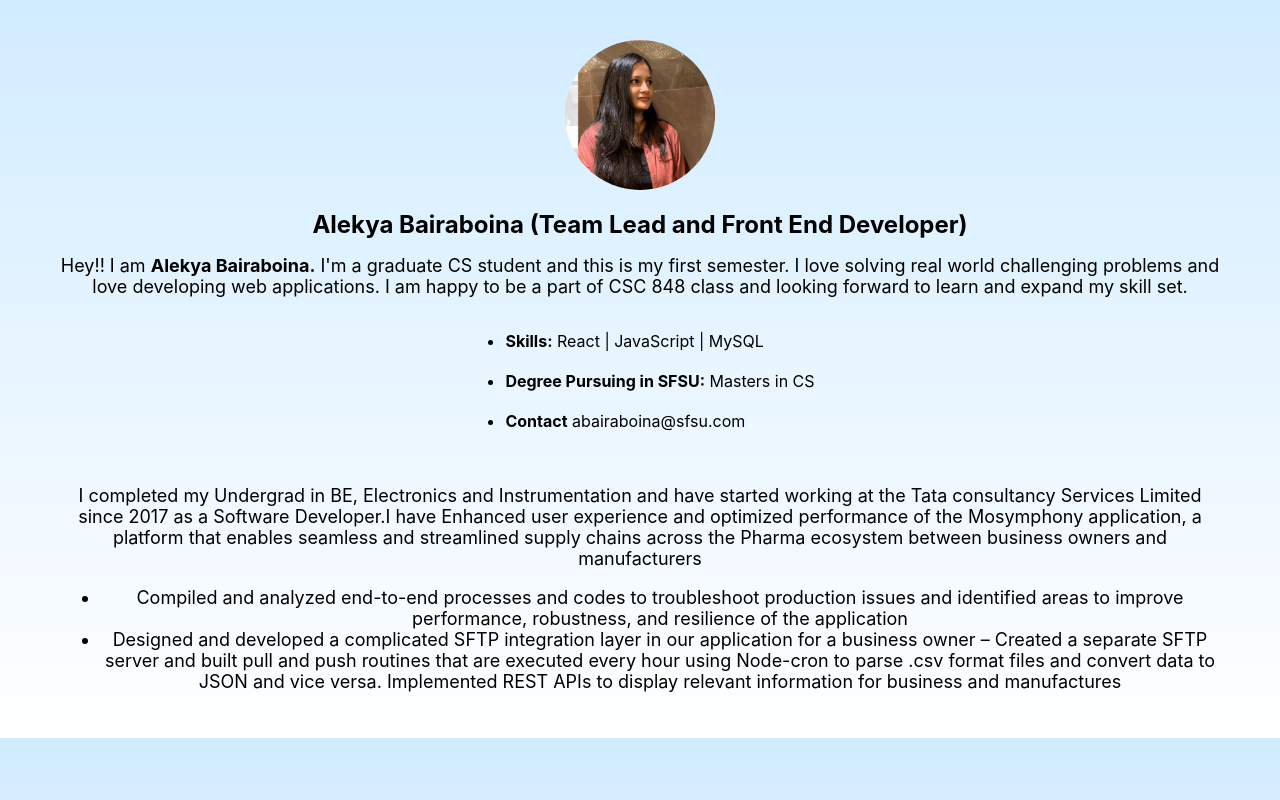
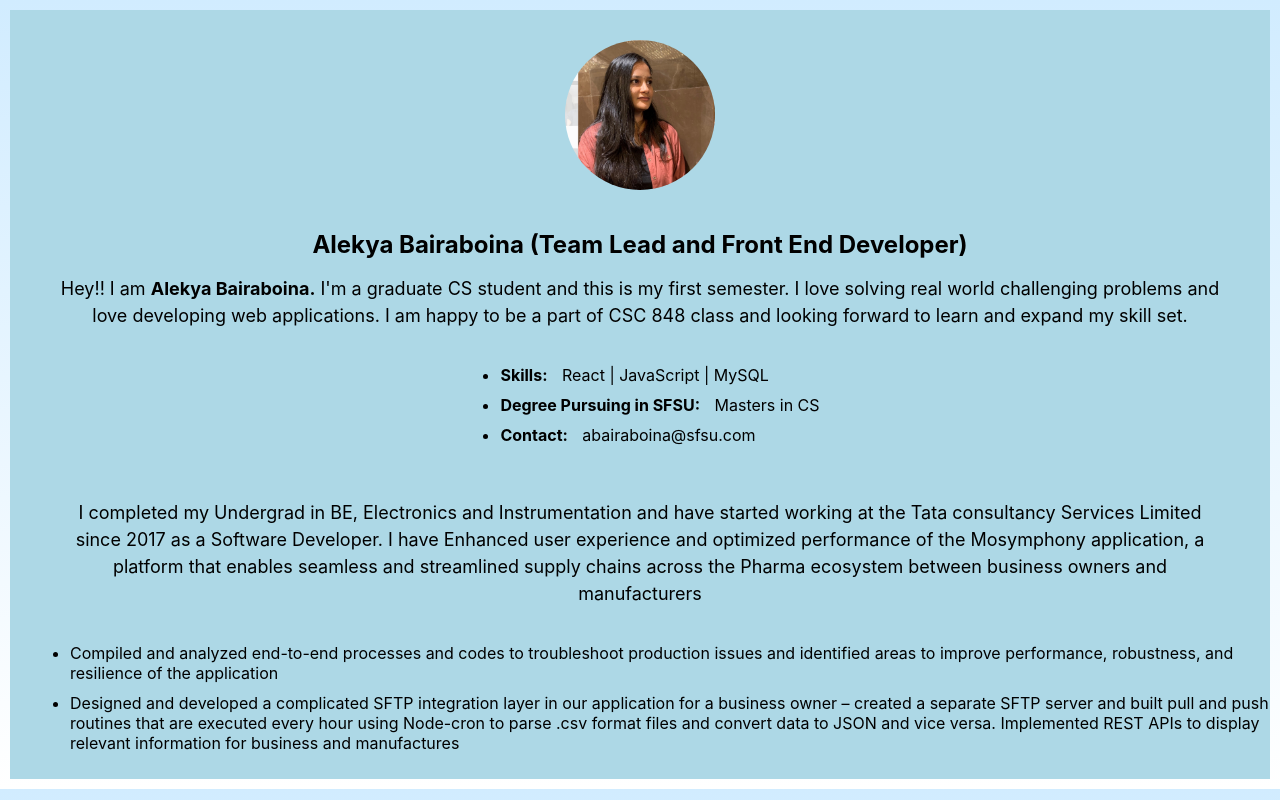
Before and after one commit to liftcodesleep/648, a React (Create React App) app in the folder application/frontend/: page /alekya in a window 1280 px wide. Built offline with nearby package versions, Linux system fonts and the light colour scheme.

Commit message:
made styling changes

```diff
--- a/application/frontend/src/components/About/index.css
+++ b/application/frontend/src/components/About/index.css
@@ -1,66 +1,48 @@
-body{
-    background: linear-gradient(to bottom, #d1ecff, #ffffff);
-  }
-
-
 .about {
   max-width: 800px;
   margin: 0 auto;
-    padding: 50px;
+  padding: 2rem;
+  text-align: center;
 }
 
 .about h1 {
-    font-size: 36px;
-    font-weight: 700;
-    margin-bottom: 30px;
+  font-size: 2rem;
+  margin-bottom: 1rem;
 }
 
 .about p {
-    font-size: 18px;
-    line-height: 1.5;
-    margin-bottom: 20px;
+  margin: 1rem 0;
+}
+
+.about ul {
+  list-style: none;
+  padding: 0;
+  margin: 1rem 0;
+}
+
+.about ul li {
+  margin: 0.5rem 0;
+}
+
+.about ul li a {
+  text-decoration: none;
+  color: #333;
+}
+
+.about ul li a:hover {
+  text-decoration: underline;
 }
 
 #info {
-    margin-bottom: 10px;
-
-  }
-  #icon {
-    display: inline;
-    height: 18px;
-    width: 18px;
-    margin-left: 5px;
-
+  font-weight: bold;
+  margin: 1rem 0;
 }
 
-  .member {
-    display: flex;
-    flex-direction: column;
-    align-items: center;
-    margin: 10px;
+#skills {
+  margin-top: 2rem;
 }
 
-  .member img {
-    width: 150px;
-    height: 150px;
-    border-radius: 50%;
-    object-fit: cover;
-    margin-top: 30px;
+#icon {
+  width: 20px;
+  margin-left: 0.5rem;
 }
-
-  #skills{
-    margin-bottom: 70px;
-  }
-  .member h2 {
-    align-content: center;
-    margin-bottom: -2px;
-   }
-
-
-
-  .member p {
-    font-size: 18px;
-    text-align: center;
-    margin-left: 50px ;
-    margin-right: 50px;
-    }
--- a/application/frontend/src/components/Alekya/index.css
+++ b/application/frontend/src/components/Alekya/index.css
@@ -1,8 +1,49 @@
 .member {
-    display: flex;
-    flex-direction: column;
-    align-items: center;
-    text-align: left;
+  display: flex;
+  flex-direction: column;
+  align-items: center;
+  margin-bottom: 30px;
+  background-color: lightblue;
+}
 
-    margin: 10px;
-  }
+.member img {
+  width: 200px;
+  border-radius: 50%;
+  margin-bottom: 20px;
+}
+
+.member h2 {
+  font-size: 1.5rem;
+  margin-bottom: 10px;
+}
+
+.member p {
+  text-align: center;
+  line-height: 1.5;
+  margin-bottom: 20px;
+}
+
+.member-info {
+  margin-bottom: 20px;
+}
+
+.member-info li {
+  margin-bottom: 10px;
+}
+
+.member-info strong {
+  font-weight: bold;
+}
+
+.member-info span {
+  margin-left: 10px;
+}
+
+.experience {
+  list-style: disc;
+  margin-left: 20px;
+}
+
+.experience li {
+  margin-bottom: 10px;
+}
--- a/application/frontend/src/components/Alekya/index.js
+++ b/application/frontend/src/components/Alekya/index.js
@@ -1,51 +1,33 @@
-
 import './index.css'
 
 const Alekya = () => (
-
   <div class="member">
     <img src={require('../../Images/Alekya.jpeg')} />
     <h2>Alekya Bairaboina (Team Lead and Front End Developer)</h2>
     <p>Hey!! I am <strong>Alekya Bairaboina.</strong> I'm a graduate CS student and this is my first semester. I love solving real world challenging problems and love developing web applications.
     I am happy to be a part of CSC 848 class and looking forward to learn and expand my skill set.</p>
 
-    <div >
+    <div class="member-info">
       <ul>
-
         <li><strong>Skills:</strong> <span>React | JavaScript | MySQL </span></li>
-                   <br/>
-                   <li> <strong>Degree Pursuing in SFSU:</strong> <span>Masters in CS</span></li>
-                   <br/>
-                   <li> <strong>Contact</strong> <span>abairaboina@sfsu.com</span></li>
-                   <br/>
+        <li><strong>Degree Pursuing in SFSU:</strong> <span>Masters in CS</span></li>
+        <li><strong>Contact:</strong> <span>abairaboina@sfsu.com</span></li>
       </ul>
     </div>
 
-
     <p>
-        I completed my Undergrad in BE, Electronics and Instrumentation and have started working at the Tata consultancy Services Limited since 2017
-        as a Software Developer.I have Enhanced user experience and optimized performance of the Mosymphony application, a platform that enables
-        seamless and streamlined supply chains across the Pharma ecosystem between business owners and manufacturers
-        <ul>
-        <li>Compiled and analyzed end-to-end processes and codes to troubleshoot production issues and identified areas
-to improve performance, robustness, and resilience of the application
-            </li>
-
-            <li>Designed and developed a complicated SFTP integration layer in our application for a business owner –
-Created a separate SFTP server and built pull and push routines that are executed every hour using Node-cron
-to parse .csv format files and convert data to JSON and vice versa. Implemented REST APIs to display
-relevant information for business and manufactures
-            </li>
-
-        </ul>
+      I completed my Undergrad in BE, Electronics and Instrumentation and have started working at the Tata consultancy Services Limited since 2017 as a Software Developer. I have Enhanced user experience and optimized performance of the Mosymphony application, a platform that enables seamless and streamlined supply chains across the Pharma ecosystem between business owners and manufacturers
     </p>
 
+    <ul class="experience">
+      <li>
+        Compiled and analyzed end-to-end processes and codes to troubleshoot production issues and identified areas to improve performance, robustness, and resilience of the application
+      </li>
+      <li>
+        Designed and developed a complicated SFTP integration layer in our application for a business owner – created a separate SFTP server and built pull and push routines that are executed every hour using Node-cron to parse .csv format files and convert data to JSON and vice versa. Implemented REST APIs to display relevant information for business and manufactures
+      </li>
+    </ul>
   </div>
-
-
-
-
-
 )
 
 export default Alekya
```
Also changed, not shown: 1 other file (tests, documents, lock files or other folders). Lines whose indentation alone changed are shown as unchanged.
